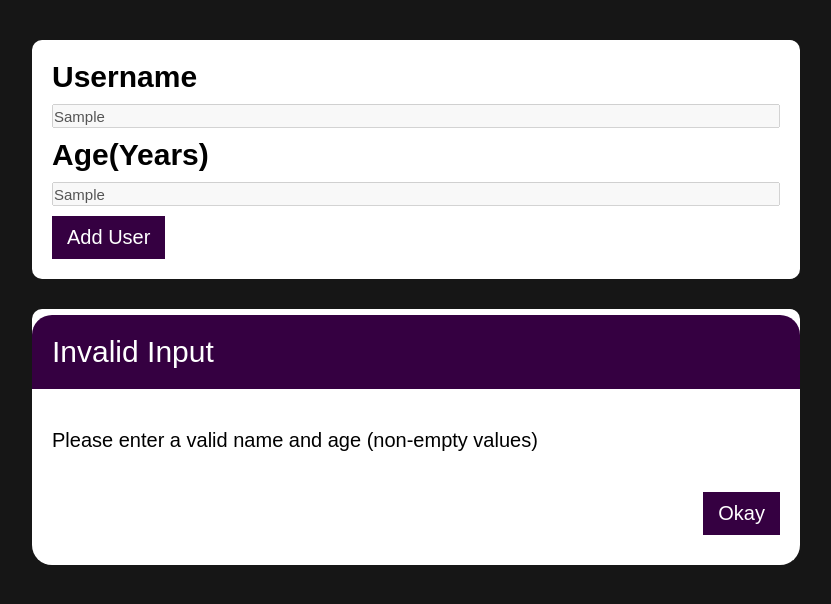
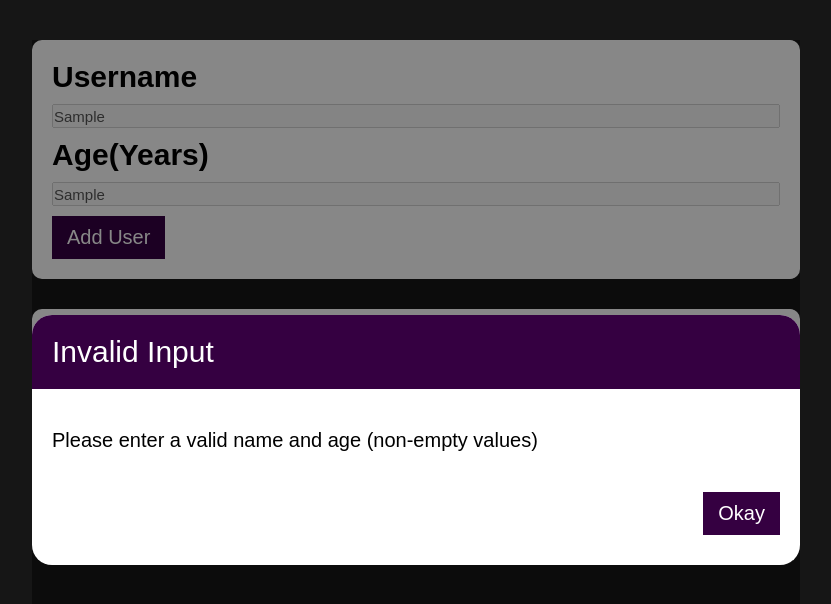
Before and after one commit to VincentChen6345/Section8Tutorial, a React (Create React App) app: page / in a window 1280 px wide. Both pictures are taken after typing "Sample", "Sample" into the empty fields and a click on the button "Add User". Shown: the top 604 px of the page, without its empty margins (224-1055 px from the left). Built offline with nearby package versions, Linux system fonts and the light colour scheme.

Commit message:
modal-functionality

```diff
--- a/src/App.css
+++ b/src/App.css
@@ -9,3 +9,11 @@
   display: flex;
   justify-content: center;
 }
+.overlay {
+  position: absolute;
+  top: 0;
+  left: 0;
+  width: 100%;
+  height: 100%;
+  background-color: rgba(0, 0, 0, 0.472);
+}
--- a/src/App.js
+++ b/src/App.js
@@ -19,10 +19,29 @@ function App() {
       return updatedUserList;
     });
   };
+  /*clicking the okay button to remove modal  */
+  const removeModalHandler = () => {
+    setIsValid(true);
+    return;
+  };
+
   let modalClassName = "modal-container hidden";
-  isValid === false
-    ? (modalClassName = "modal-container")
-    : (modalClassName += " hidden");
+  let overlayClassName = "overlay hidden";
+  if (isValid === false) {
+    modalClassName = "modal-container";
+    overlayClassName = "overlay ";
+  } else {
+    modalClassName += " hidden";
+    overlayClassName = "overlay hidden";
+  }
+  /* Escape key handler*/
+
+  const keyDownHandler = (e) => {
+    if (e.key === "Escape") {
+      removeModalHandler();
+    }
+  };
+  document.addEventListener("keydown", keyDownHandler);
   return (
     <div className="App">
       <div className="main-container">
@@ -30,8 +49,10 @@ function App() {
         <ErrorModal
           modalClassName={modalClassName}
           isValid={isValid}
+          removeModal={removeModalHandler}
         ></ErrorModal>
         <UserList userList={userList} />
+        <div className={overlayClassName}></div>
       </div>
     </div>
   );
--- a/src/components/ErrorModal.css
+++ b/src/components/ErrorModal.css
@@ -22,6 +22,7 @@
   left: 50%;
   transform: translate(-50%, -50%);
   width: 60vw;
+  z-index: 2;
 }
 .button-container {
   width: 100%;
--- a/src/components/ErrorModal.jsx
+++ b/src/components/ErrorModal.jsx
@@ -8,9 +8,16 @@ const ErrorModal = (props) => {
         Please enter a valid name and age (non-empty values)
       </p>
       <div className="button-container">
-        <button className="btn okay">Okay</button>
+        <button onClick={props.removeModal} className="btn okay">
+          Okay
+        </button>
       </div>
     </div>
   );
 };
 export default ErrorModal;
+/*
+Handover notes 14/7/22 Thurs
+1. when okay button is pressed/when esc key is pressed/when background is clicked --> unlock input fields, remove modal window
+
+*/
--- a/src/components/functionality/NameInput.jsx
+++ b/src/components/functionality/NameInput.jsx
@@ -25,9 +25,3 @@ const NameInput = (props) => {
 };
 
 export default NameInput;
-
-/*Notes to pickup on
-1. when username input is submitted, data is passed up the state into AddUser.jsx,
-2. together with the age input, it creates a new object which is added to userList
-3. userList gets re-rendered
-*/
```
